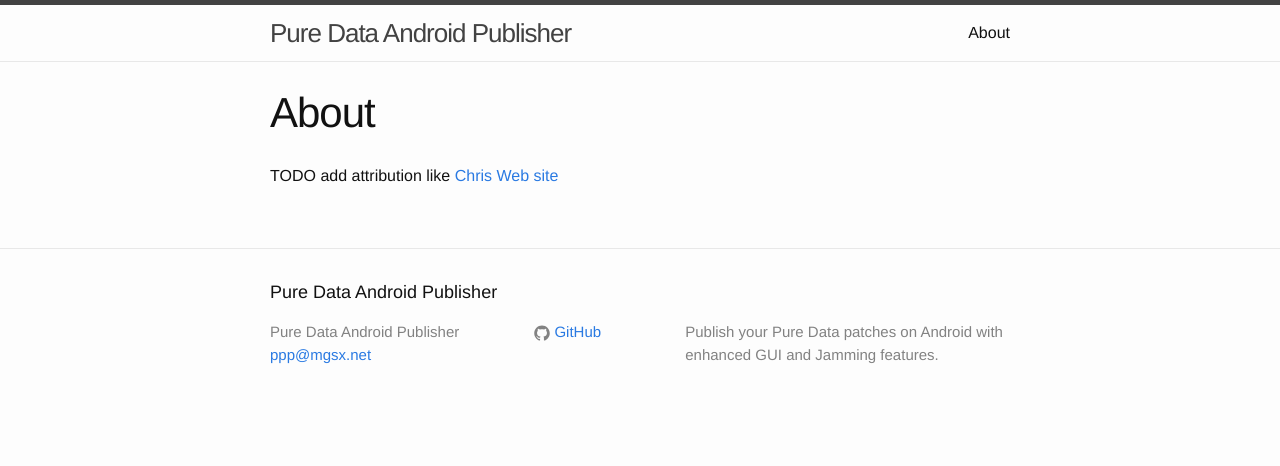
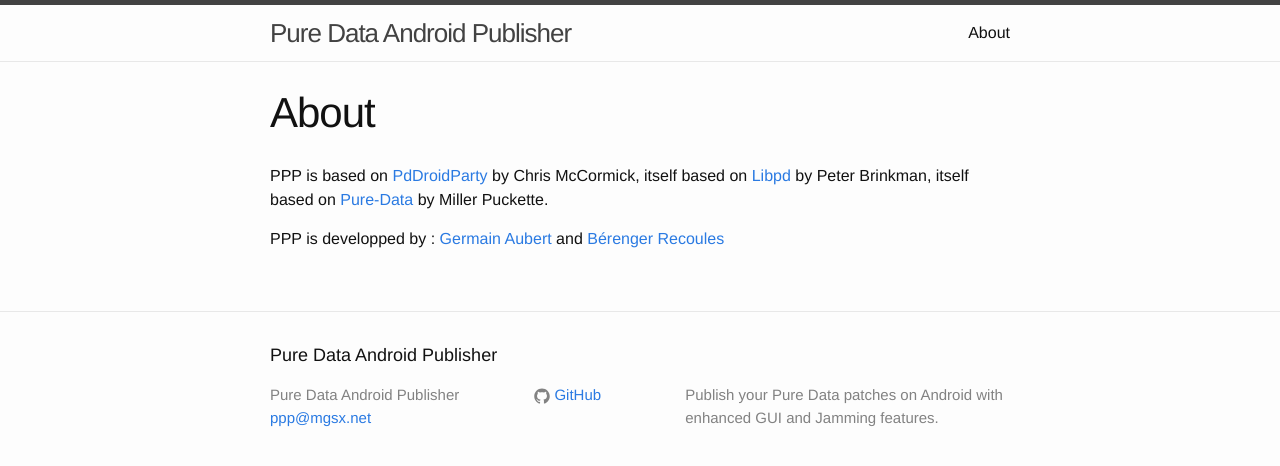
Before and after one commit to b2renger/PdDroidPublisher, a Jekyll site: the page built from about.md, in a window 1280 px wide. Shown: the top 466 px of the page. Built offline with Jekyll 4.4.1, drawn with Linux system fonts in a browser that asks for light colours.

Commit message:
complete 'about.md'

```diff
--- a/about.md
+++ b/about.md
@@ -3,5 +3,6 @@
 title: About
 permalink: /about/
 ---
+PPP is based on <a href="http://droidparty.net/">PdDroidParty</a> by Chris McCormick, itself based on  <a href="https://github.com/libpd">Libpd</a> by Peter Brinkman, itself based on <a href="http://puredata.info/">Pure-Data</a> by Miller Puckette.
 
-TODO add attribution like [Chris Web site](http://droidparty.net/)
+PPP is developped by : <a href="http://www.mgsx.net/">Germain Aubert</a> and <a href="http://b2renger.github.io/">Bérenger Recoules</a>
```
